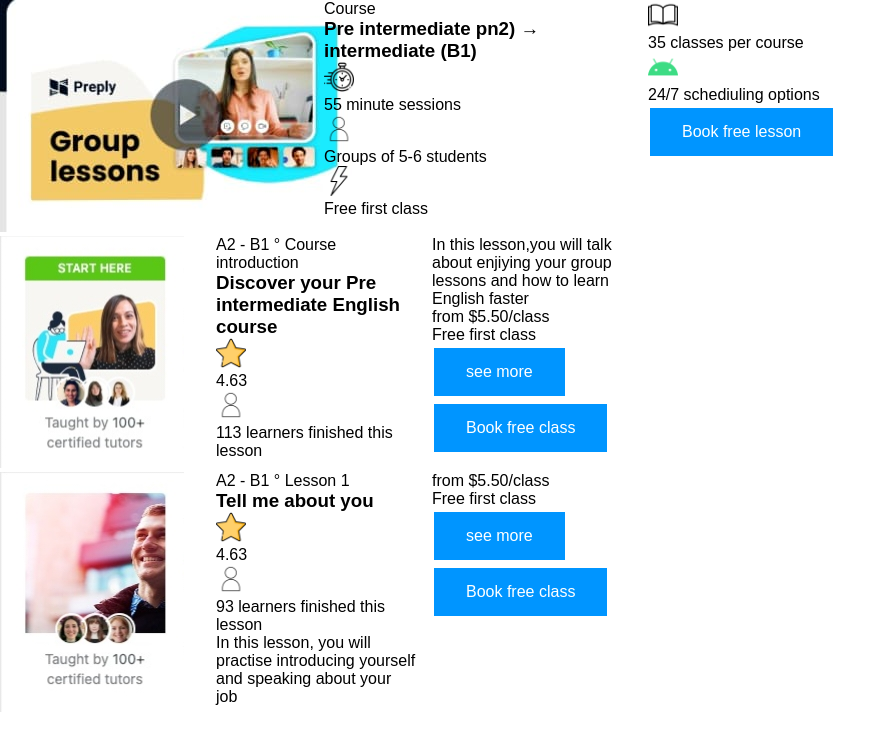
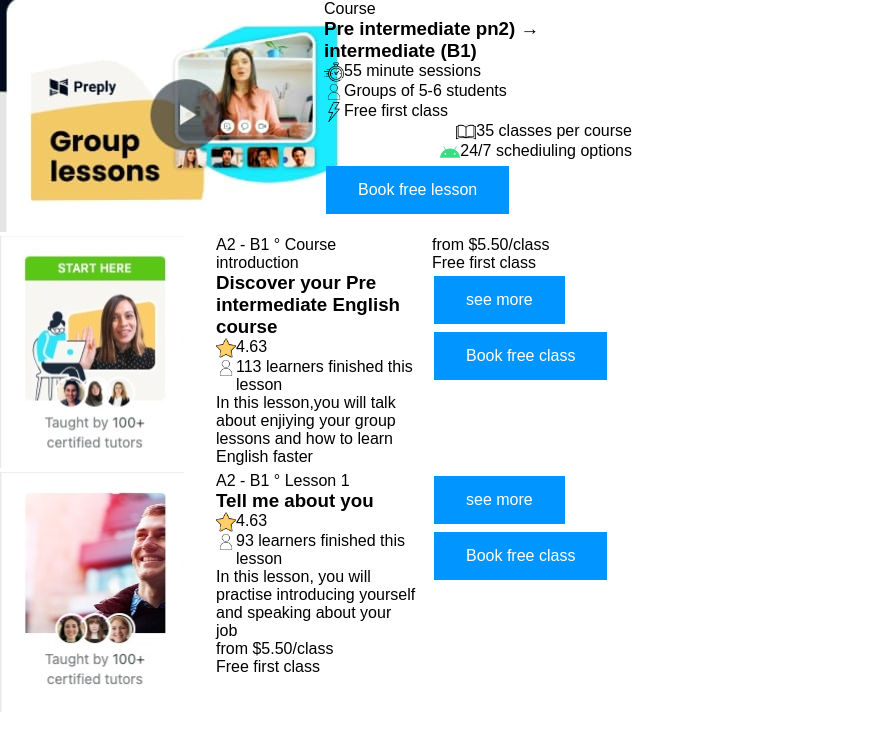
Before and after one commit to stivengato/Ficha, a plain HTML site: page index.html in a window 1280 px wide. Shown: the whole page, without its empty margins (0-896 px from the left). Drawn offline with Linux system fonts and the light colour scheme.

Commit message:
hjchjchj

```diff
--- a/index.html
+++ b/index.html
@@ -10,16 +10,26 @@
 <img src="img/imagen1.jpg">
 <p>Course</p>
 <h3>Pre intermediate pn2) → intermediate (B1)</h3>
-<img class="iconrelog" src="icon/relog.png" alt="">
-<p>55 minute sessions</p>
+<div class="iconp1">
+  <img src="icon/relog.png" alt="">
+  <p>55 minute sessions</p>
+</div>
+<div class="iconp2">
 <img class="iconrelog" src="icon/persona.png" alt="">
 <p>Groups of 5-6 students</p>
+</div>
+<div class="iconp3">
 <img class="iconrelog" src="icon/rayo.png" alt="">
 <p>Free  first class</p>
-<img class="iconrelog" src="icon/libro.png" alt="">
+</div>
+<div class="iconp4">
+<img src="icon/libro.png" alt="">
 <p>35 classes per course</p>
-<img class="iconrelog" src="Icon/androi.png" alt="">
-<p>24/7 schediuling options</p>
+</div>
+<div class="iconp5">
+  <img class="iconrelog" src="Icon/androi.png" alt="">
+  <p>24/7 schediuling options</p>
+</div>
 <a href="#" class="button">Book free lesson</a>
 </div>
 </div>
@@ -29,10 +39,14 @@
 <p>A2 - B1 ° Course introduction</p>
 <h3>Discover your Pre intermediate English course</h3>
 <section id="plans" class="main-plans-container">
+<div class="iconp6">
 <img class="iconrelog" src="icon/estrella.png" alt="">
 <p>4.63</p>
+</div>
+<div class="iconp7">
 <img class="iconrelog" src="icon/persona.png" alt="">
 <p>113 learners finished this lesson</p>
+</div>
 <p>In this lesson,you will talk about enjiying your group
 lessons and how to learn English faster</p>
 <div class="plan-card">
@@ -40,6 +54,7 @@ lessons and how to learn English faster</p>
     <p class="plan-card--saving">
       Free first class
     </p>
+</div>
     <a href="#" class="button">see more</a>
   <di>
     <a href="#" class="button">Book free class</a>
@@ -47,17 +62,18 @@ lessons and how to learn English faster</p>
   </div>
 </div>
 </div>
-
-
 <div class="flex-container3">
 <img src="img/imagen3.jpg">
 <p>A2 - B1 ° Lesson 1</p>
 <h3>Tell me about you</h3>
+<div class="iconp8">
 <img class="iconrelog" src="icon/estrella.png" alt="">
 <p>4.63</p>
+</div>
+<div class="iconp9">
 <img class="iconrelog" src="icon/persona.png" alt="">
 <p>93 learners finished this lesson</p>
-
+</div>
 <p>In this lesson, you will practise introducing yourself
 and speaking about your job</p>
 
--- a/main.css
+++ b/main.css
@@ -15,11 +15,55 @@ body {
     color: black;
     width: 100%;
     flex-direction: column;
+    align-content: space-around;
+}
+.iconp1{
+    display: flex;
+    justify-content: flex-start;
+}
+.iconp1 img{
+    width: 20px;
+    height: 20px;
+}
+.iconp2{
+    display: flex;
+    justify-content: flex-start;
+}
+.iconp2 img{
+    width: 20px;
+    height: 20px;
+}
+.iconp3{
+    display: flex;
+    justify-content: flex-start;
+}
+.iconp3 img{
+    width: 20px;
+    height: 20px;
+}
+.iconp4{
+    display: flex;
+    justify-content: flex-end;
+}
+.iconp4 img{
+    width: 20px;
+    height: 20px;
+}
+.iconp5{
+    display: flex;
+    justify-content: flex-end;
+}
+.iconp5 img{
+    width: 20px;
+    height: 20px;
 }
 .iconrelog{
   width: 30px;
   height: 30px;
-  color: green;
+}
+.p1{
+    display: flex;
+    justify-content: flex-start;
 }
 .flex-container2{
     column-count: 6;
@@ -27,11 +71,43 @@ body {
     width: 100%;
     flex-direction: column;
 }
+.iconp6{
+    display: flex;
+    justify-content: flex-start;
+}
+.iconp6 img{
+    width: 20px;
+    height: 20px;
+}
+.iconp7{
+    display: flex;
+    justify-content: flex-start;
+}
+.iconp7 img{
+    width: 20px;
+    height: 20px;
+}
 .flex-container3{
     column-count: 6;
     color: black;
     width: 100%;
     flex-direction: column;
+}
+.iconp8{
+    display: flex;
+    justify-content: flex-start;
+}
+.iconp8 img{
+    width: 20px;
+    height: 20px;
+}
+.iconp9{
+    display: flex;
+    justify-content: flex-start;
+}
+.iconp9 img{
+    width: 20px;
+    height: 20px;
 }
 .button {
     background-color: rgb(0, 149, 255);
@@ -44,6 +120,14 @@ body {
     font-size: 16px;
     margin: 4px 2px;
     cursor: pointer;
+  }
+  .P2{
+    display: flex;
+    justify-content: flex-end;
+  }
+  .P3{
+    display: flex;
+    align-self: stretch;
   }
 
   .plans-container--card {
```
